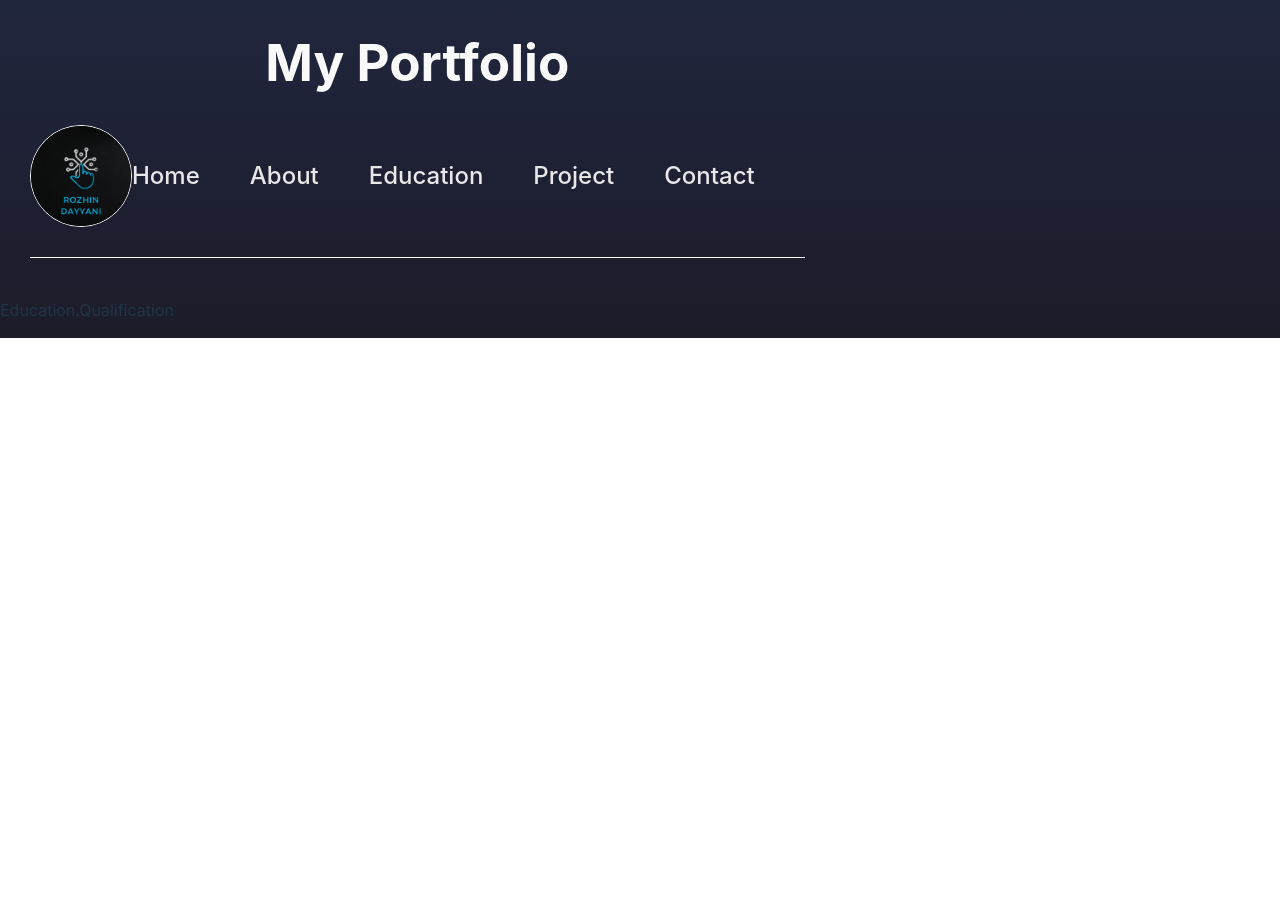
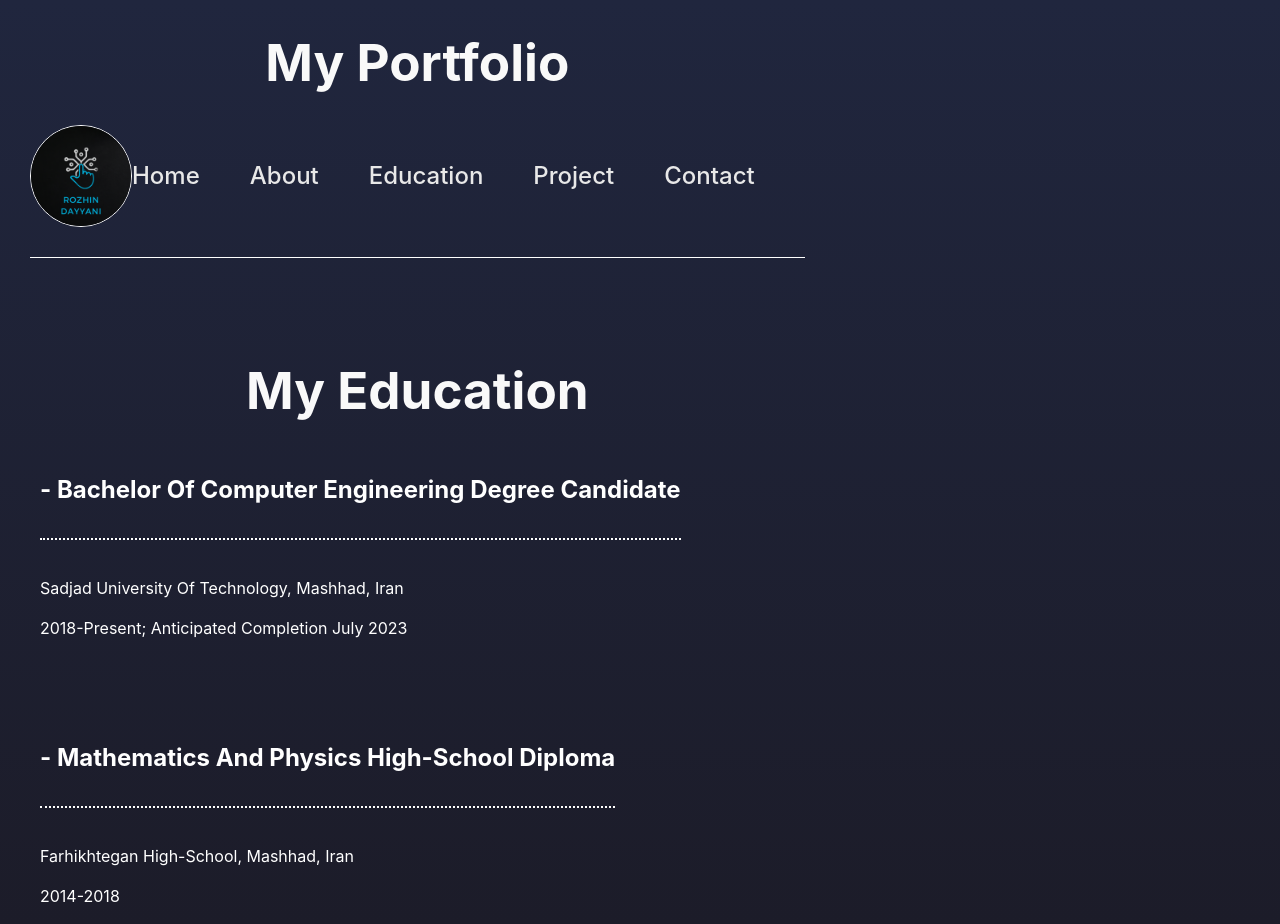
Before and after one commit to rojindayani/Project-Portfolio, a React (Vite) app in the folder client/: page /education in a window 1280 px wide. Before the commit the page ends 800 px from the top, so only its background shows below. Built offline with nearby package versions, Linux system fonts and the light colour scheme.

Commit message:
Education Page Fixed

```diff
--- a/client/src/education.jsx
+++ b/client/src/education.jsx
@@ -1,7 +1,26 @@
 export default function Education() {
     return (
         <>
-            <p>Education.Qualification</p>
+            <div className="project-body">
+            <div className="project-card">
+                <h1>My Education</h1>
+                <div className="project-header">
+                    <h2 className="project-title">- Bachelor Of Computer Engineering Degree Candidate</h2>
+
+                </div>
+                <p className ="project-details">Sadjad University Of Technology, Mashhad, Iran</p>
+                <p>2018-Present;
+                Anticipated Completion July 2023</p>
+            </div>
+            <div className="project-card">
+                <div className="project-header">
+                    <h2 className="project-title">- Mathematics And Physics High-School Diploma</h2>
+
+                </div>
+                <p className ="project-details">Farhikhtegan High-School, Mashhad, Iran </p>
+                <p>2014-2018</p>
+            </div>
+            </div>
         </>
     );
 }
```
